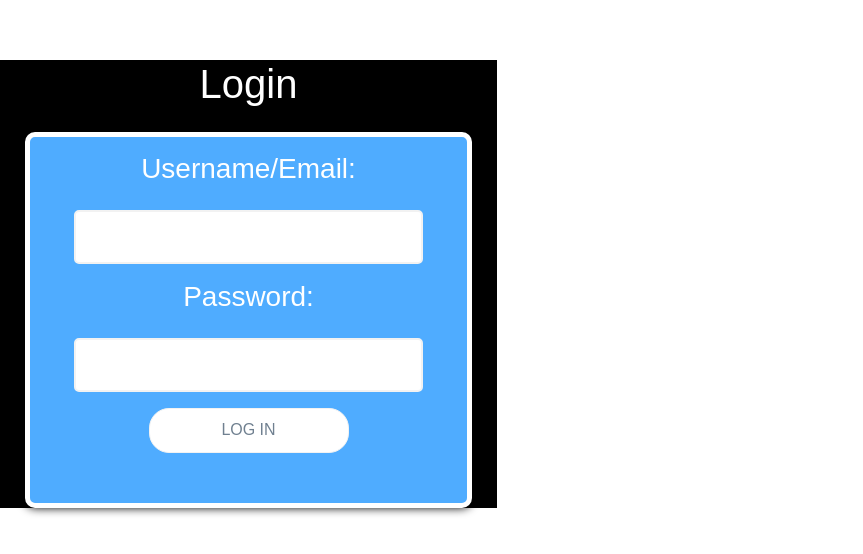
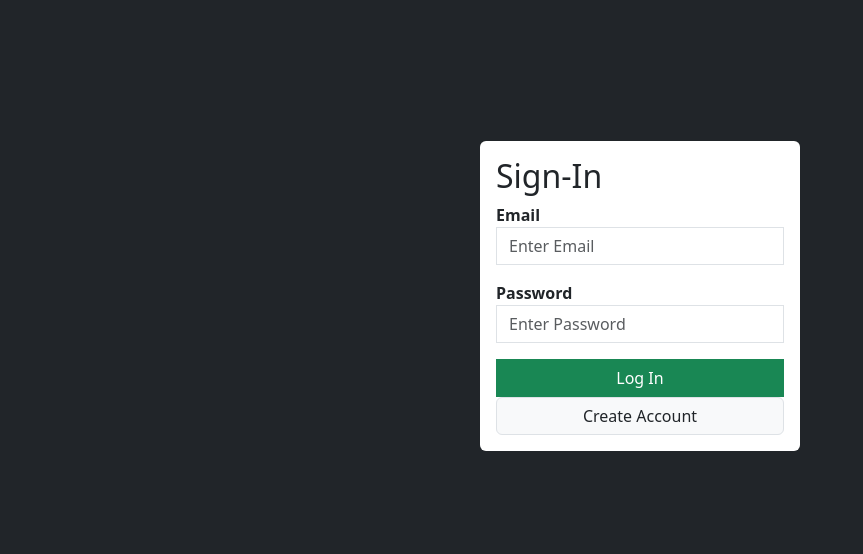
Before and after one commit to NachoJorquera/AdminMate, a React (Vite) app in the folder loginFrontEnd/: page / in a window 1280 px wide. Shown: the part 104-658 px from the top of the page, without its empty margins (0-863 px from the left). Built offline with nearby package versions, Linux system fonts and the light colour scheme.

Commit message:
Eliminación de archivos y finalización de UI

```diff
--- a/loginFrontEnd/src/App.jsx
+++ b/loginFrontEnd/src/App.jsx
@@ -1,13 +1,14 @@
 import React from 'react'
 import  {BrowserRouter, Routes, Route} from 'react-router-dom'
-import Home from './Home'
 import Login from './Login'
+import Register from './Register'
 
 function App() {
   return (
     <BrowserRouter>
       <Routes>
         <Route path='/' element={<Login />}></Route>
+        <Route path='/register' element={<Register />}></Route>
       </Routes>
     </BrowserRouter>
   )
--- a/loginFrontEnd/src/Home.jsx
+++ /dev/null
@@ -1,9 +0,0 @@
-import React from 'react'
-
-function Home() {
-  return (
-    <div>Home</div>
-  )
-}
-
-export default Home
--- a/loginFrontEnd/src/Login.css
+++ /dev/null
@@ -1,62 +0,0 @@
-h1, h3 {
-    margin: 0;
-    padding: 0;
-}
-
-.login {
-    margin: 0 auto;
-    max-width: 500px;
-    background-color:#000;
-    font-family: 'Ubuntu', sans-serif;
-}
-
-.login-header {
-    color: #fff;
-    text-align: center;
-    font-size: 300%;
-}
-
-.login-form {
-    border: 5px solid #fff;
-    background: #4facff;
-    border-radius: 10px;
-    box-shadow: 0px 0px 10px #000;
-    box-sizing: border-box;
-    padding-top: 15px;
-    padding-bottom: 10%;
-    margin: 5%;
-    text-align: center;
-    align-items: center;
-}
-
-.login-form h3 {
-    text-align: center;
-    color: #fff;
-}
-
-.holder {
-    max-width: 400px;
-    width: 80%;
-    line-height: 3em;
-    margin: 1em 2em;
-    border-radius: 5px;
-    border: 2px solid #f2f2f2;
-    outline: none;
-    padding-left: 10px;
-}
-
-.login-button {
-    width: 200px;
-    background: #fff;
-    border: 1px solid #f2f2f2;
-    border-radius: 20px;
-    color: slategray;
-    text-transform: uppercase;
-    font-family: 'Ubuntu', sans-serif;
-    cursor: pointer;
-}
-
-.login-button:hover {
-    background-color:grey;
-    color: #f2f2f2;
-}
--- a/loginFrontEnd/src/Login.jsx
+++ b/loginFrontEnd/src/Login.jsx
@@ -1,29 +1,26 @@
-import React, { useState }from 'react';
-import './Login.css';
+import React from 'react'
+import { Link } from 'react-router-dom'
 
 function Login() {
-    const [username, setUsername] = useState('');
-    const [password, setPassword] = useState('');
-
-    const handleSubmit = (event) => {
-        event.preventDefault();
-        console.log('Login attempt:', username, password);
-    };
-
-    return (
-        <div className='login'>
-            <div className='login-header'>
-                <h1>Login</h1>
-            </div>
-            <form onSubmit={handleSubmit} className='login-form'>
-                <h3>Username/Email:</h3>
-                <input type='text' className='holder' id='username' value={username} onChange={e => setUsername(e.target.value)}></input>
-                <h3>Password:</h3>
-                <input type='password' className='holder' id='password' value={password} onChange={e => setPassword(e.target.value)}></input>
-                <button type='submit' className='login-button'>Log In</button>
+  return (
+    <div className='d-flex justify-content-center align-items-center bg-dark vh-100'>
+        <div className='bg-white p-3 rounded w-25'>
+            <h2>Sign-In</h2>
+            <form>
+                <div className='mb-3'>
+                    <label htmlFor='email'><strong>Email</strong></label>
+                    <input type='email'placeholder='Enter Email' name='email' className='form-control rounded-0' />
+                </div>
+                <div className='mb-3'>
+                    <label htmlFor='password'><strong>Password</strong></label>
+                    <input type='password'placeholder='Enter Password' name='password' className='form-control rounded-0' />
+                </div>
+                <button type='submit' className='btn btn-success w-100 rounded-0'>Log In</button>
+                <Link to='/register' className='btn btn-default border w-100 bg-light roudend-0 text-decoration-none'>Create Account</Link>
             </form>
         </div>
-    );
+    </div>
+  )
 }
 
-export default Login;
+export default Login
--- a/loginFrontEnd/src/Register.jsx
+++ b/loginFrontEnd/src/Register.jsx
@@ -1,62 +1,35 @@
 import React from 'react'
+import { Link } from 'react-router-dom'
 
 function Register() {
   return (
-    <div className='container py-5'>
-        <div className='row justify-content-center'>
-            <div className='col-md-6'>
-                <div className='bg-white p-5 rounded'>
-                    <h2 className='text-center mb-4'>Sign up</h2>
+    <section>
+    <div className='d-flex justify-content-center align-items-center bg-dark vh-100'>
+        <div className='bg-white p-3 rounded w-25'>
+            <h2>Sign-Up</h2>
             <form>
                 <div className='mb-3'>
-                            <label htmlFor="name" className='mb-1'><strong>Name</strong></label>
+                    <label htmlFor="name"><strong>Name</strong></label>
                     <input type="text" placeholder='Enter Name' name='name'
                     className='form-control rounded-0' />
                 </div>
                 <div className='mb-3'>
-                            <label htmlFor="email" className='mb-1'><strong>Email</strong></label>
+                    <label htmlFor="email"><strong>Email</strong></label>
                     <input type="email" placeholder='Enter Email' name='email'
                     className='form-control rounded-0' />
                 </div>
                 <div className='mb-3'>
-                            <label htmlFor="password" className='mb-1'><strong>Password</strong></label>
+                    <label htmlFor="password"><strong>Password</strong></label>
                     <input type="password" placeholder='Enter Password' name='password'
                     className='form-control rounded-0' />
                 </div>
-                        <button type='submit' className='btn btn-success w-100 rounded-0 mt-3'>Sign up</button>
-                        <p className='mt-2 mb-3'>You are agree to our terms and policies</p>
+                <button type='submit' className='btn btn-success w-100 rounded-0'> Sign up</button>
+                <p>You are agree to our terms and policies</p>
+                <Link to='/' className='btn btn-default border w-100 bg-light rounded-0 text-decoration-none'>Log In</Link>
             </form>
         </div>
     </div>
-        </div>
-    </div>
-
-
-    // <div className='d-flex justify-content-center align-items-center bg-primary vh-100'>
-    //     <div className='bg-white p-5 rounded'>
-    //         <h2 className='mb-4'>Sign Up</h2>
-    //         <form>
-    //             <div className='mb-3'>
-    //                 <label htmlFor="name" className='mb-1'><strong>Name</strong></label>
-    //                 <input type="text" placeholder='Enter Name' name='name'
-    //                 className='form-control rounded-0' />
-    //             </div>
-    //             <div className='mb-3'>
-    //                 <label htmlFor="email" className='mb-1'><strong>Email</strong></label>
-    //                 <input type="email" placeholder='Enter Email' name='email'
-    //                 className='form-control rounded-0' />
-    //             </div>
-    //             <div className='mb-3'>
-    //                 <label htmlFor="password" className='mb-1'><strong>Password</strong></label>
-    //                 <input type="password" placeholder='Enter Password' name='password'
-    //                 className='form-control rounded-0' />
-    //             </div>
-    //             <button type='submit' className='btn btn-success w-100 rounded-0'> Sign up</button>
-    //             <p>You are agree to our terms and policies</p>
-    //             <button className='btn btn-default border w-100 bg-light rounded-0 text-decoration-none'></button>
-    //         </form>
-    //     </div>
-    // </div>
+    </section>
   )
 }
 
--- a/loginFrontEnd/src/main.jsx
+++ b/loginFrontEnd/src/main.jsx
@@ -1,7 +1,6 @@
 import React from 'react'
 import ReactDOM from 'react-dom/client'
 import App from './App.jsx'
-import './index.css'
 import 'bootstrap/dist/css/bootstrap.min.css'
 
 ReactDOM.createRoot(document.getElementById('root')).render(
```
Lines whose indentation alone changed are shown as unchanged.
